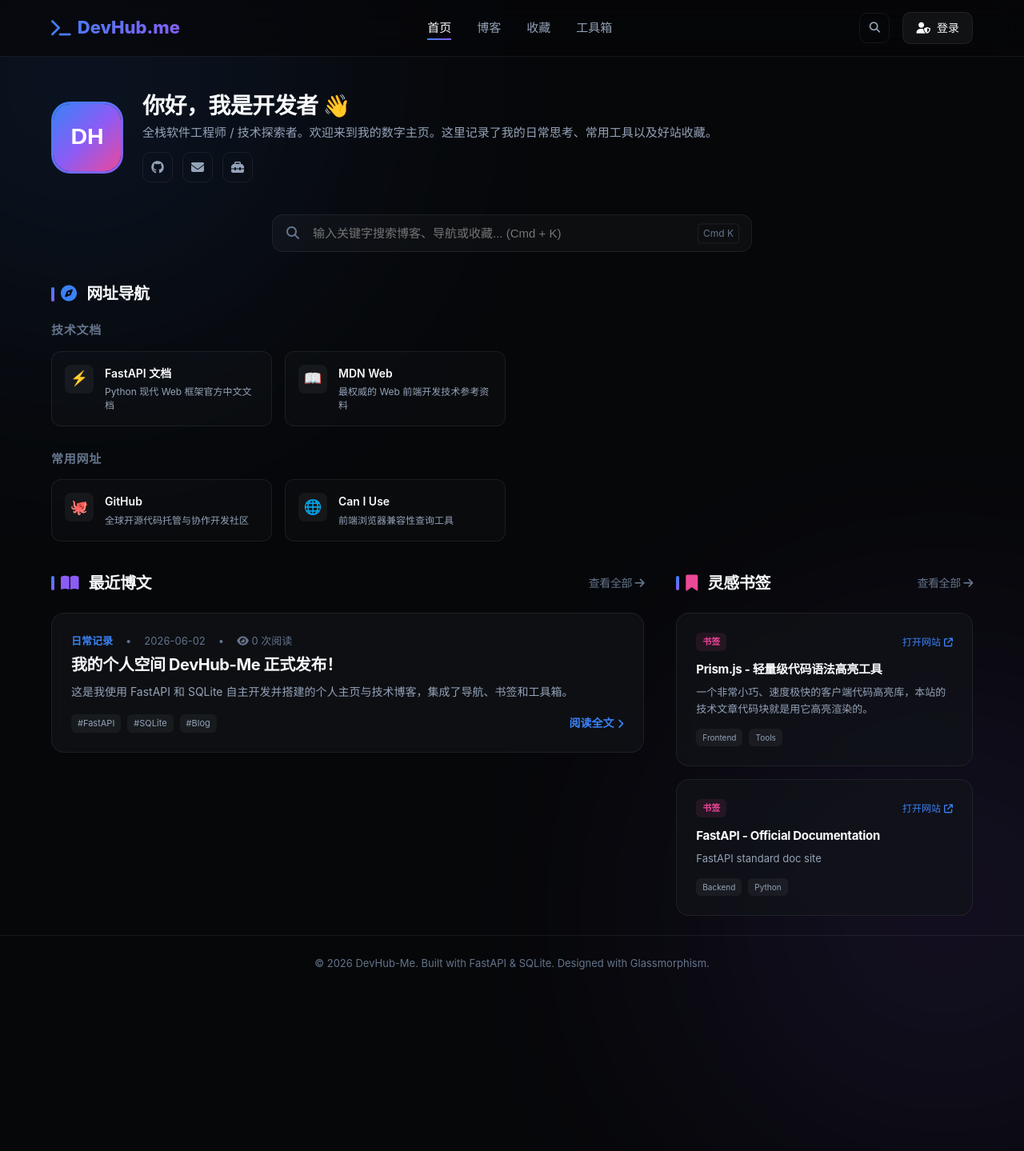
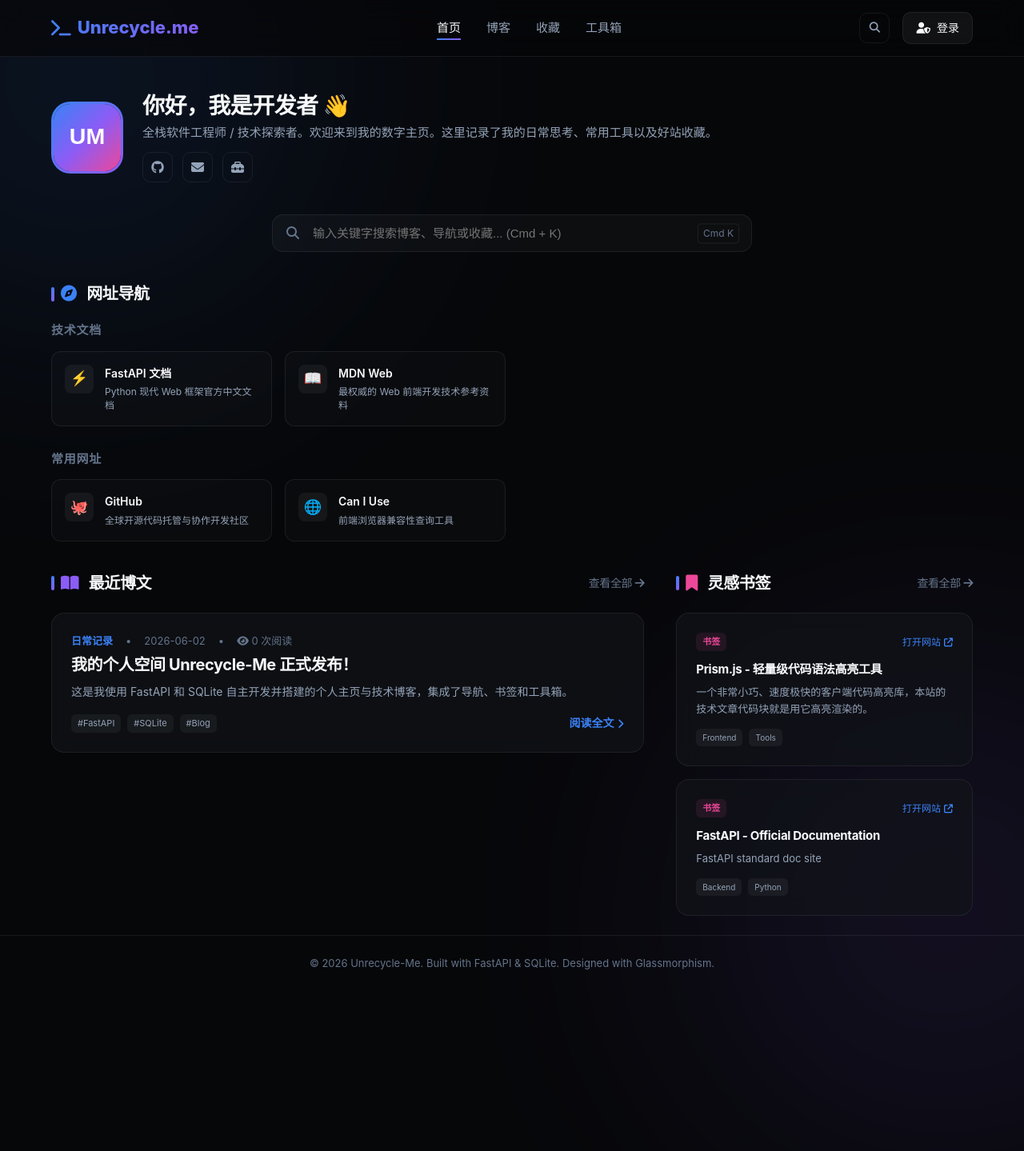
Before and after one commit to dj931567261/unrecycle-blog, a FastAPI app: page / in a window 1280 px wide; the page is wider, and only the part inside the window is pictured. Shown: that part at 80% size. Run offline with FastAPI, Linux system fonts and the light colour scheme; data comes from the database, SQL or seed files in the repository.

Commit message:
chore: rename all devhub occurrences to unrecycle

```diff
--- a/app/__init__.py
+++ b/app/__init__.py
@@ -1 +1 @@
-# DevHub-Me application package.
+# Unrecycle-Me application package.
--- a/app/config.py
+++ b/app/config.py
@@ -8,7 +8,7 @@ BASE_DIR = Path(__file__).resolve().parent.parent
 DATABASE_URL = os.getenv("DATABASE_URL", "sqlite:///./blog.db")
 
 # Security configuration
-SECRET_KEY = os.getenv("SECRET_KEY", "devhub_super_secret_key_change_me_in_production")
+SECRET_KEY = os.getenv("SECRET_KEY", "unrecycle_super_secret_key_change_me_in_production")
 ALGORITHM = "HS256"
 ACCESS_TOKEN_EXPIRE_MINUTES = 60 * 24 * 7  # 1 week
 
--- a/app/main.py
+++ b/app/main.py
@@ -15,7 +15,7 @@ from app.config import UPLOAD_DIR, ADMIN_USERNAME
 # Initialize database tables
 Base.metadata.create_all(bind=engine)
 
-app = FastAPI(title="DevHub-Me", description="Personal Developer Dashboard & Blog")
+app = FastAPI(title="Unrecycle-Me", description="Personal Developer Dashboard & Blog")
 
 import time
 @app.middleware("http")
@@ -46,8 +46,8 @@ def seed_initial_data():
         # Check and seed Posts
         if db.query(models.Post).count() == 0:
             first_post = models.Post(
-                title="我的个人空间 DevHub-Me 正式发布！",
-                slug="devhub-me-released",
+                title="我的个人空间 Unrecycle-Me 正式发布！",
+                slug="unrecycle-me-released",
                 content="""欢迎来到我的个人数字花园！
 
 这个系统是我专门设计用来管理我的**技术文章**、**网址导航**、**网站收藏**以及**日常小工具**的平台。
--- a/app/templates/admin.html
+++ b/app/templates/admin.html
@@ -1,6 +1,6 @@
 {% extends "base.html" %}
 
-{% block title %}管理控制台 | DevHub-Me{% endblock %}
+{% block title %}管理控制台 | Unrecycle-Me{% endblock %}
 
 {% block content %}
     <style>
--- a/app/templates/base.html
+++ b/app/templates/base.html
@@ -3,7 +3,7 @@
 <head>
     <meta charset="UTF-8">
     <meta name="viewport" content="width=device-width, initial-scale=1.0">
-    <title>{% block title %}DevHub-Me | 个人数字空间{% endblock %}</title>
+    <title>{% block title %}Unrecycle-Me | 个人数字空间{% endblock %}</title>
 
     <!-- SEO Meta Tags -->
     <meta name="description" content="{% block description %}这是我个人的技术博客、常用网址导航与网站收藏夹，用于记录我的技术成长与灵感碎片。{% endblock %}">
@@ -25,7 +25,7 @@
         <div class="container nav-container">
             <!-- Site Brand Logo -->
             <a href="/" class="site-logo">
-                <i class="fa-solid fa-terminal"></i> DevHub.me
+                <i class="fa-solid fa-terminal"></i> Unrecycle.me
             </a>
 
             <!-- Main Site Nav links -->
@@ -70,7 +70,7 @@
     <!-- Footer -->
     <footer class="site-footer">
         <div class="container">
-            <p>&copy; 2026 DevHub-Me. Built with FastAPI &amp; SQLite. Designed with Glassmorphism.</p>
+            <p>&copy; 2026 Unrecycle-Me. Built with FastAPI &amp; SQLite. Designed with Glassmorphism.</p>
         </div>
     </footer>
 
--- a/app/templates/blog_detail.html
+++ b/app/templates/blog_detail.html
@@ -1,6 +1,6 @@
 {% extends "base.html" %}
 
-{% block title %}{{ post.title }} | DevHub-Me{% endblock %}
+{% block title %}{{ post.title }} | Unrecycle-Me{% endblock %}
 {% block description %}{{ post.summary or post.content[:150] }}{% endblock %}
 
 {% block content %}
--- a/app/templates/blog_list.html
+++ b/app/templates/blog_list.html
@@ -1,6 +1,6 @@
 {% extends "base.html" %}
 
-{% block title %}技术博客 | DevHub-Me{% endblock %}
+{% block title %}技术博客 | Unrecycle-Me{% endblock %}
 
 {% block content %}
 
--- a/app/templates/bookmarks.html
+++ b/app/templates/bookmarks.html
@@ -1,6 +1,6 @@
 {% extends "base.html" %}
 
-{% block title %}灵感书签 | DevHub-Me{% endblock %}
+{% block title %}灵感书签 | Unrecycle-Me{% endblock %}
 
 {% block content %}
 
--- a/app/templates/index.html
+++ b/app/templates/index.html
@@ -1,6 +1,6 @@
 {% extends "base.html" %}
 
-{% block title %}DevHub-Me | 个人主页与技术博客{% endblock %}
+{% block title %}Unrecycle-Me | 个人主页与技术博客{% endblock %}
 
 {% block content %}
 
@@ -17,7 +17,7 @@
                     </linearGradient>
                 </defs>
                 <rect width="100" height="100" fill="url(#avatar-grad)" />
-                <text x="50" y="60" font-size="34" font-family="'Outfit', sans-serif" font-weight="900" fill="#ffffff" text-anchor="middle">DH</text>
+                <text x="50" y="60" font-size="34" font-family="'Outfit', sans-serif" font-weight="900" fill="#ffffff" text-anchor="middle">UM</text>
             </svg>
         </div>
         <div class="profile-info">
--- a/app/templates/login.html
+++ b/app/templates/login.html
@@ -1,6 +1,6 @@
 {% extends "base.html" %}
 
-{% block title %}管理员登录 | DevHub-Me{% endblock %}
+{% block title %}管理员登录 | Unrecycle-Me{% endblock %}
 
 {% block content %}
 
--- a/app/templates/tools/base64.html
+++ b/app/templates/tools/base64.html
@@ -1,6 +1,6 @@
 {% extends "base.html" %}
 
-{% block title %}Base64 编码与解码 | DevHub-Me{% endblock %}
+{% block title %}Base64 编码与解码 | Unrecycle-Me{% endblock %}
 
 {% block content %}
 
--- a/app/templates/tools/json_formatter.html
+++ b/app/templates/tools/json_formatter.html
@@ -1,6 +1,6 @@
 {% extends "base.html" %}
 
-{% block title %}JSON 格式化与校验 | DevHub-Me{% endblock %}
+{% block title %}JSON 格式化与校验 | Unrecycle-Me{% endblock %}
 
 {% block content %}
 
@@ -50,7 +50,7 @@
                     <span>RAW JSON 输入</span>
                     <span id="char-count">0 字符</span>
                 </div>
-                <textarea id="raw-json-input" class="tool-textarea" placeholder='在此处粘贴或输入 JSON 字符串，例如：{"name": "devhub", "version": 1.0, "active": true, "tags": ["python", "fastapi"]}' autocomplete="off" spellcheck="false"></textarea>
+                <textarea id="raw-json-input" class="tool-textarea" placeholder='在此处粘贴或输入 JSON 字符串，例如：{"name": "unrecycle", "version": 1.0, "active": true, "tags": ["python", "fastapi"]}' autocomplete="off" spellcheck="false"></textarea>
             </div>
 
             <!-- Right panel: Highlighted Output -->
--- a/app/templates/tools/timestamp_converter.html
+++ b/app/templates/tools/timestamp_converter.html
@@ -1,6 +1,6 @@
 {% extends "base.html" %}
 
-{% block title %}Unix 时间戳转换 | DevHub-Me{% endblock %}
+{% block title %}Unix 时间戳转换 | Unrecycle-Me{% endblock %}
 
 {% block content %}
 
--- a/app/templates/tools/url_codec.html
+++ b/app/templates/tools/url_codec.html
@@ -1,6 +1,6 @@
 {% extends "base.html" %}
 
-{% block title %}URL 编码与解码 | DevHub-Me{% endblock %}
+{% block title %}URL 编码与解码 | Unrecycle-Me{% endblock %}
 
 {% block content %}
 
--- a/app/templates/tools_list.html
+++ b/app/templates/tools_list.html
@@ -1,6 +1,6 @@
 {% extends "base.html" %}
 
-{% block title %}开发者工具箱 | DevHub-Me{% endblock %}
+{% block title %}开发者工具箱 | Unrecycle-Me{% endblock %}
 
 {% block content %}
 
--- a/run.py
+++ b/run.py
@@ -1,5 +1,5 @@
 import uvicorn
 
 if __name__ == "__main__":
-    print("Starting DevHub-Me dev server on http://127.0.0.1:8000 ...")
+    print("Starting Unrecycle-Me dev server on http://127.0.0.1:8000 ...")
     uvicorn.run("app.main:app", host="127.0.0.1", port=8000, reload=True)
```
Also changed, not shown: .github/workflows/deploy.yml.
